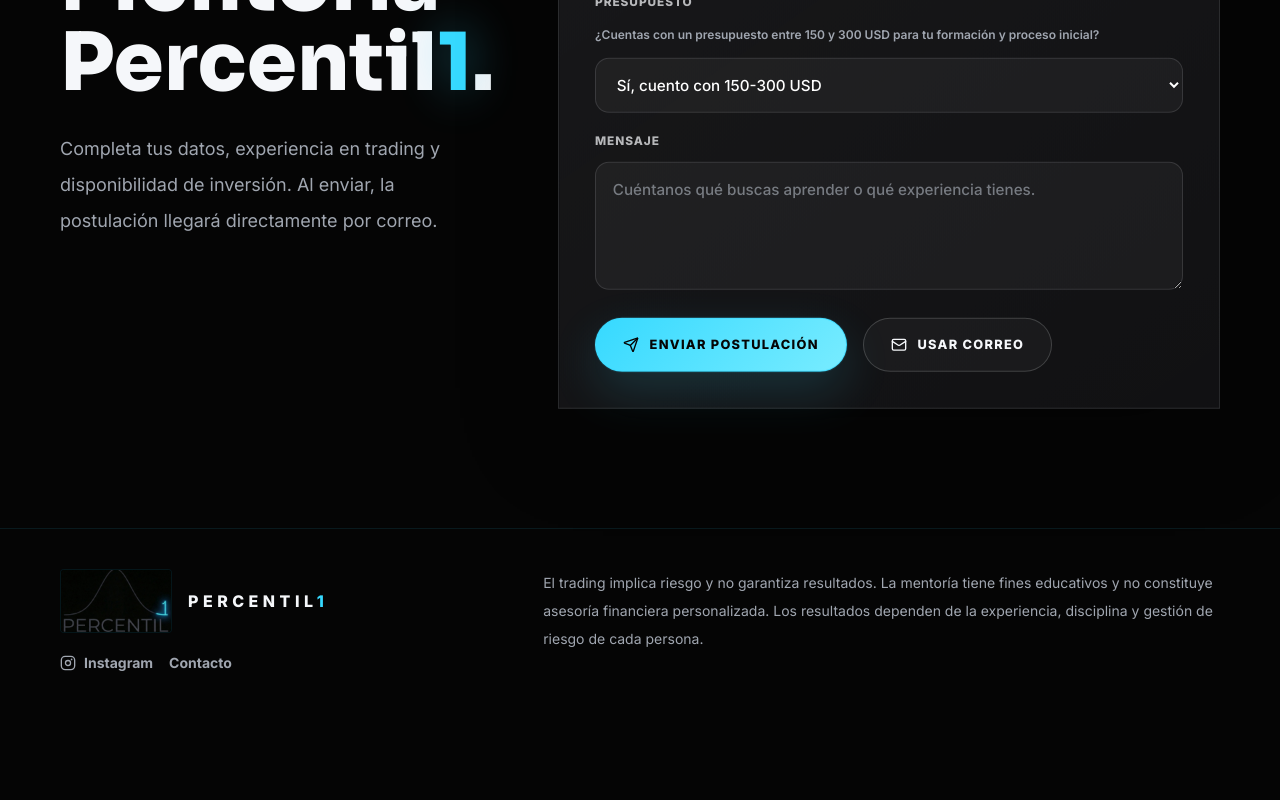
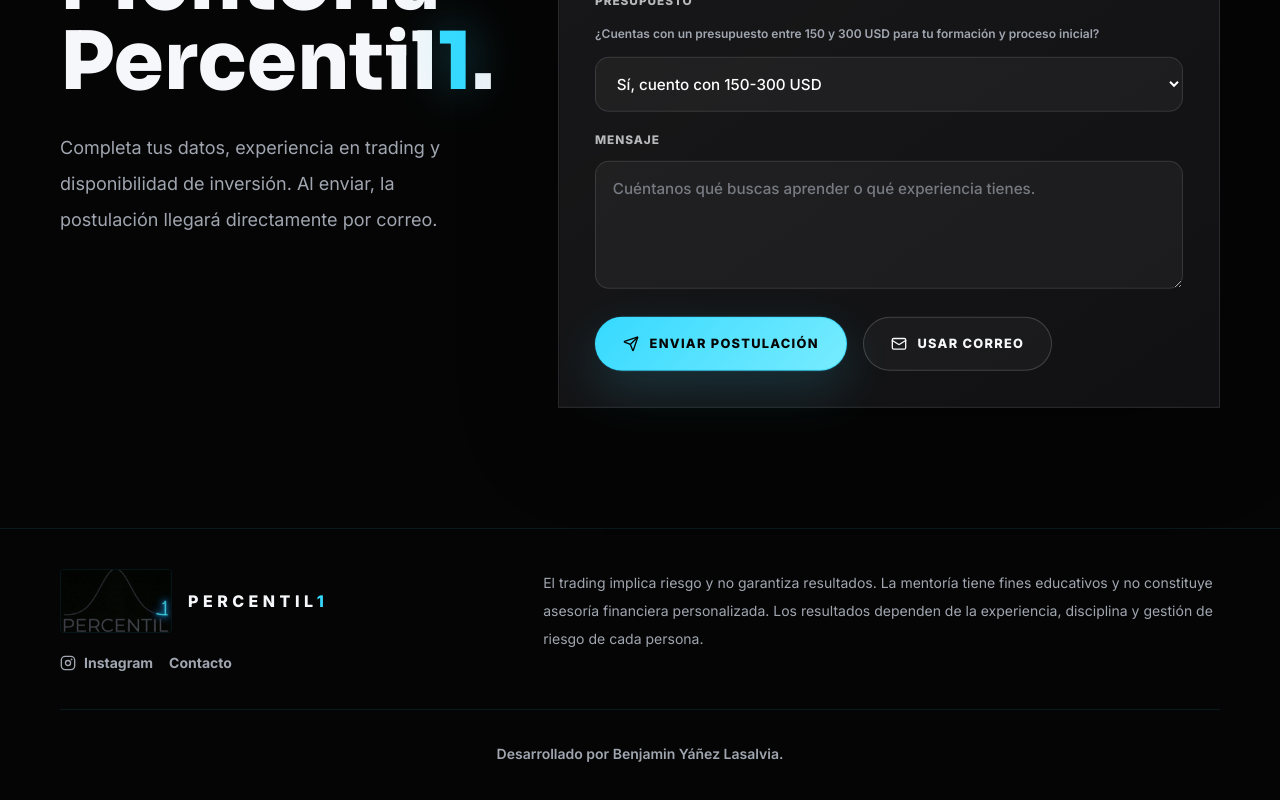
Before and after one commit to Benjafyl/bpg-trading, a Next.js app: page / in a window 1280 px wide. Shown: the part 9693-10493 px from the top of the page. Before the commit the page ends 10406 px from the top, so only its background shows below. Built offline with nearby package versions, Linux system fonts and the light colour scheme; no server answers.

Commit message:
Add developer signature to footer

```diff
--- a/src/app/page.tsx
+++ b/src/app/page.tsx
@@ -539,7 +539,8 @@
 function Footer() {
   return (
     <footer className="border-t border-[#36D9FF]/10 py-10">
-      <div className="container-shell grid gap-8 md:grid-cols-[0.8fr_1.2fr]">
+      <div className="container-shell">
+        <div className="grid gap-8 md:grid-cols-[0.8fr_1.2fr]">
           <div>
             <BrandLogo />
             <div className="mt-5 flex gap-4 text-sm font-bold text-[#A0A6B0]">
@@ -558,6 +559,12 @@
             personalizada. Los resultados dependen de la experiencia, disciplina y
             gestión de riesgo de cada persona.
           </p>
+        </div>
+        <div className="mt-9 border-t border-[#36D9FF]/10 pt-8 text-center">
+          <p className="text-sm font-semibold leading-6 text-[#A0A6B0]">
+            Desarrollado por Benjamin Yáñez Lasalvia.
+          </p>
+        </div>
       </div>
     </footer>
   );
```
Lines whose indentation alone changed are shown as unchanged.
